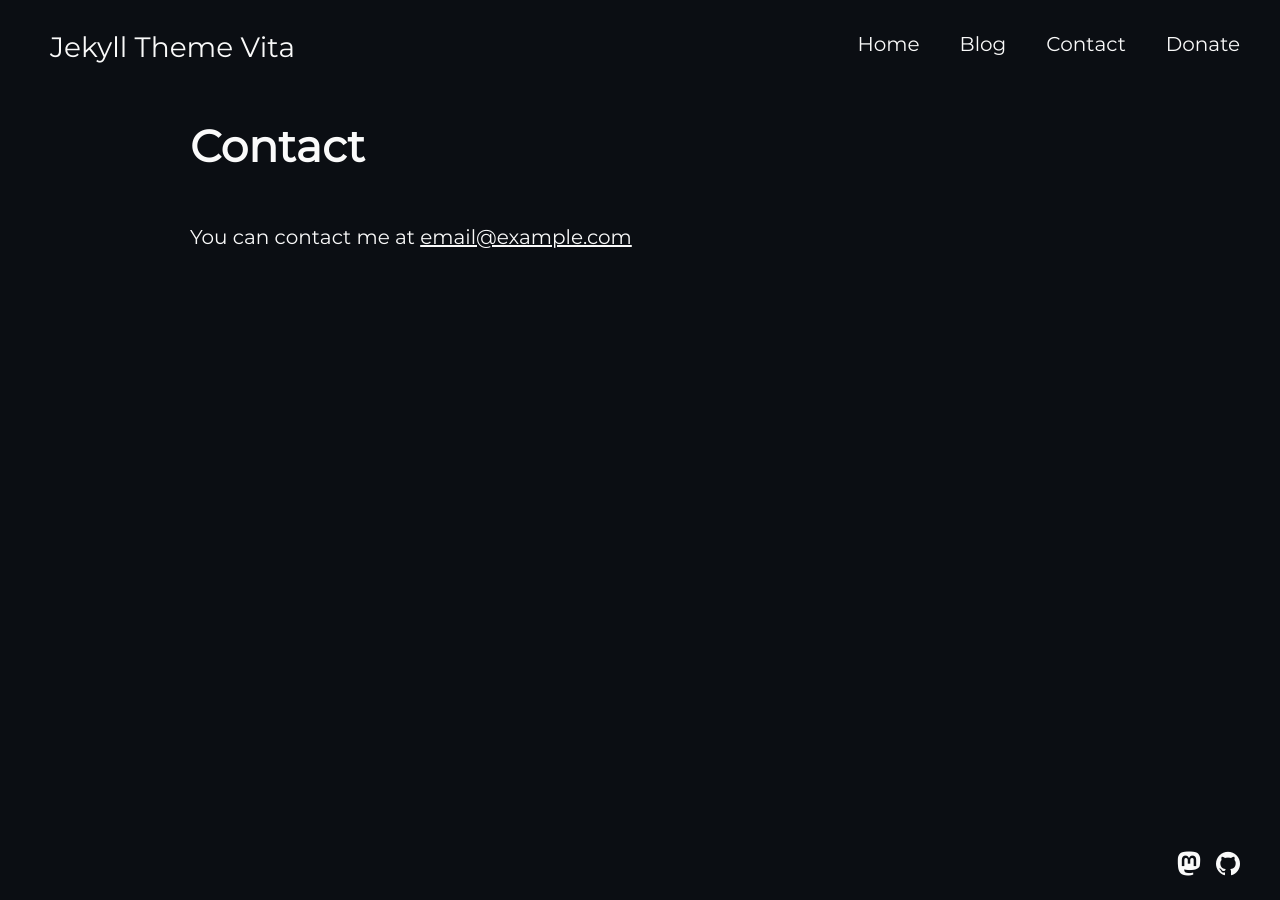
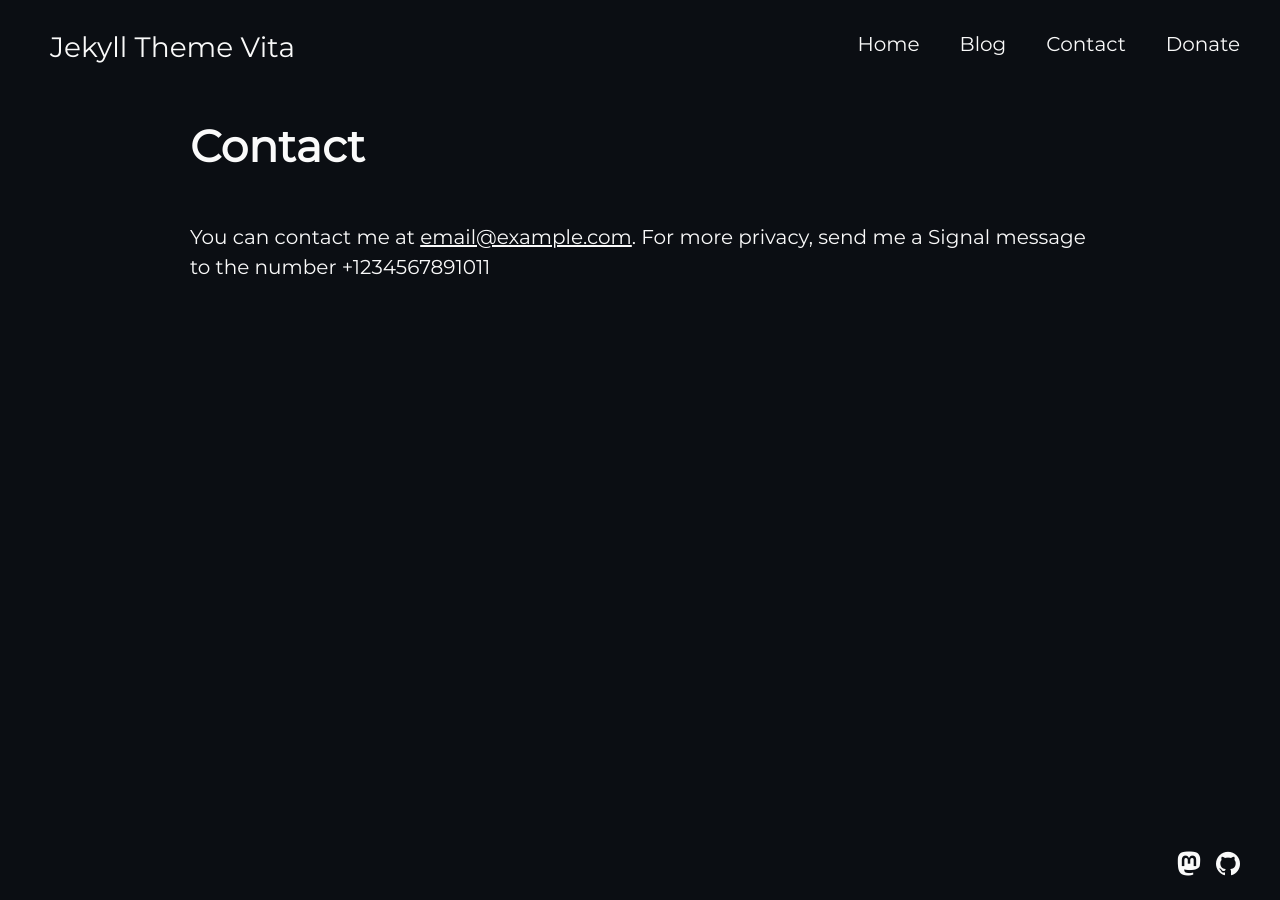
Before and after one commit to martinmorando/jekyll-theme-vita, a Jekyll site: the page built from pages/contact.md, in a window 1280 px wide. Built offline with Jekyll 4.4.1, drawn with Linux system fonts in a browser that asks for light colours; some web fonts are replaced.

Commit message:
Add mobile number on contact page

```diff
--- a/pages/contact.md
+++ b/pages/contact.md
@@ -3,4 +3,4 @@ title: Contact
 permalink: /contact/
 ---
 
-You can contact me at [{{ site.data.author.email }}](mailto:{{ site.data.author.email }})
+You can contact me at [{{ site.data.author.email }}](mailto:{{ site.data.author.email }}). For more privacy, send me a Signal message to the number +{{ site.data.author.mobile }}
```
